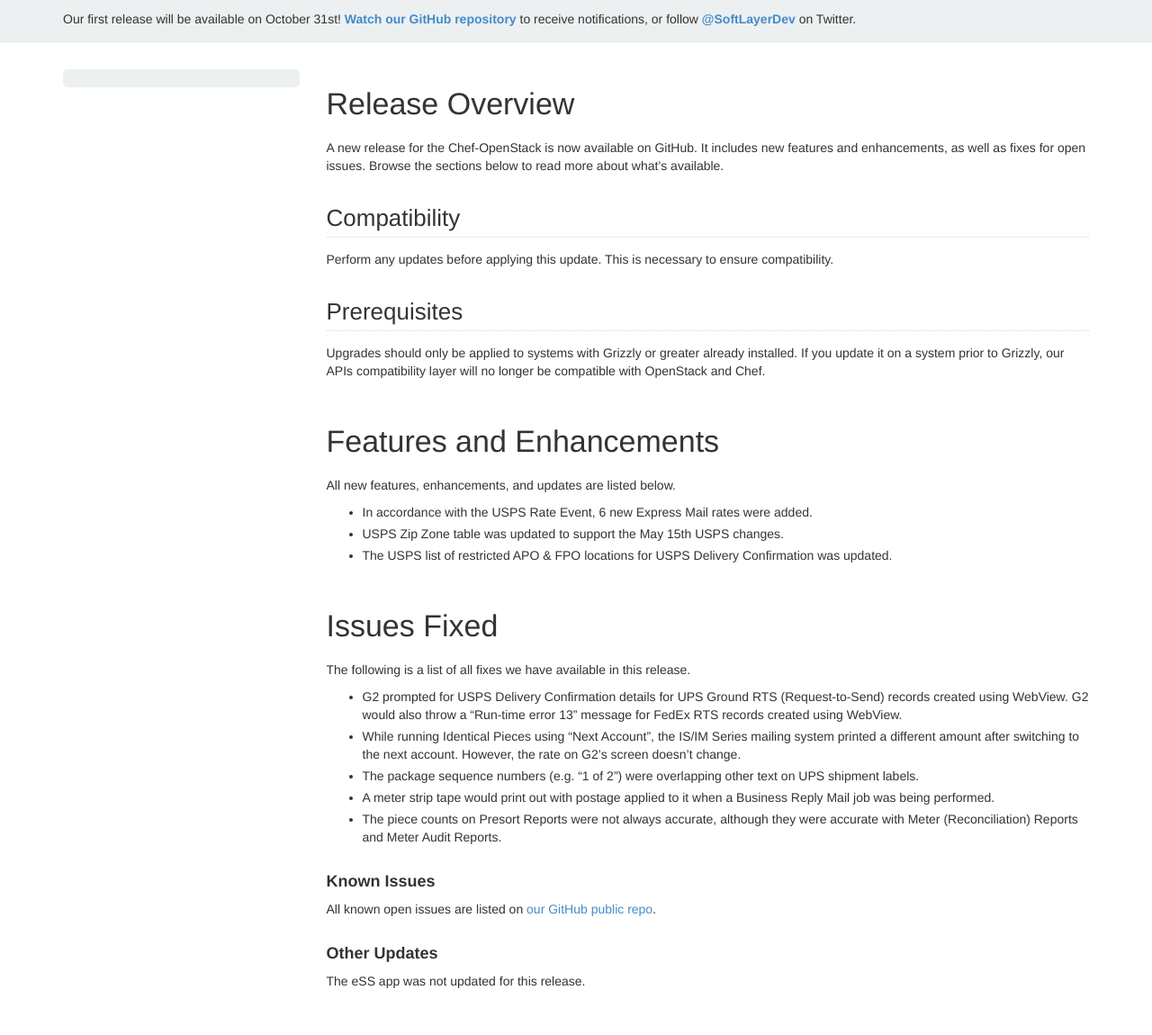
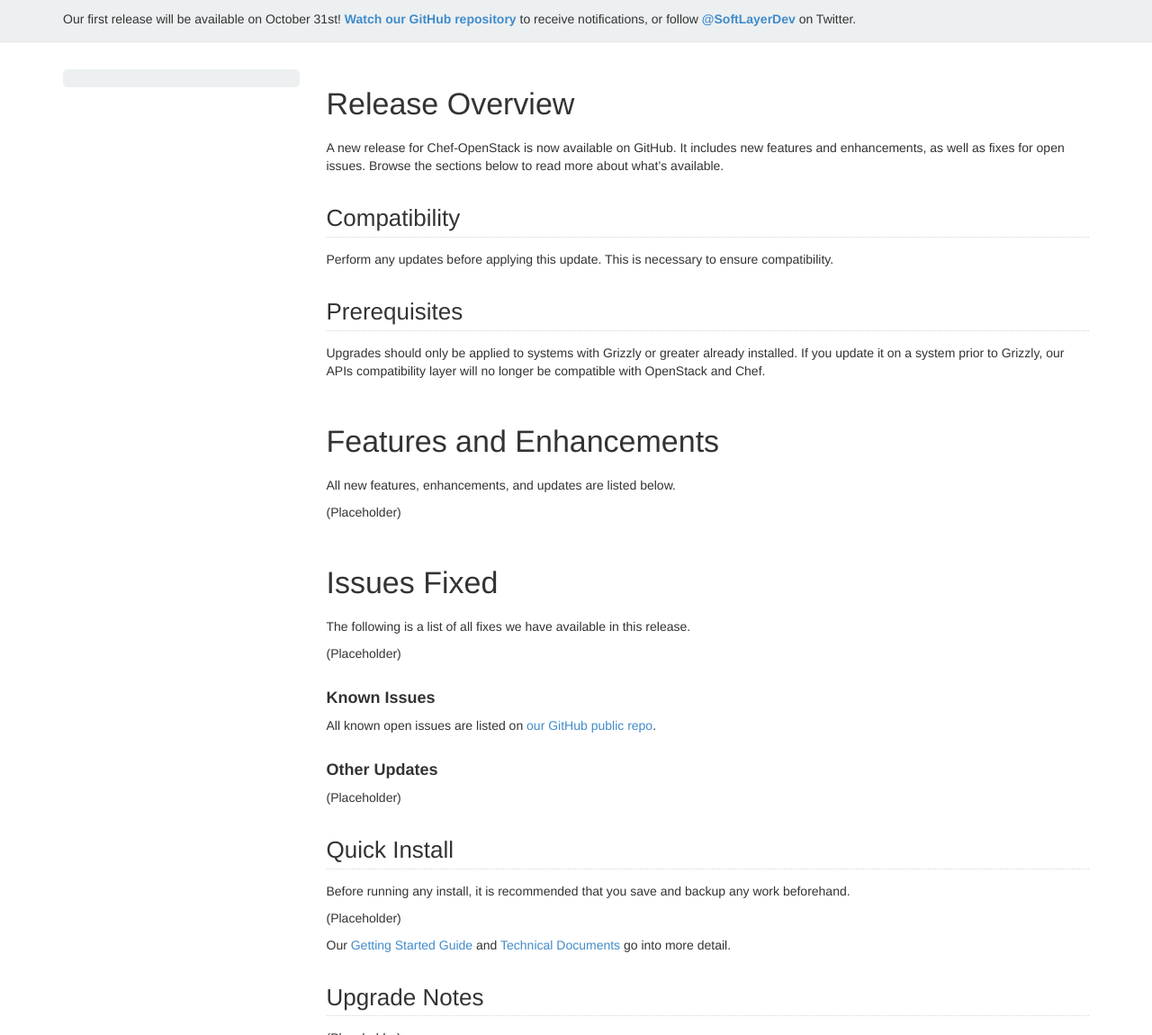
Before and after one commit to softlayer/chef-openstack, a Jekyll site: the page built from release-notes.html, in a window 1280 px wide and 1400 px high, cut to the strip 250-1400 px from the top of the window. Shown: the whole strip at 90% size. Built offline with Jekyll 4.4.1, drawn with Linux system fonts in a browser that asks for light colours; nearby versions of some CDN libraries; library files that are not in the unit come from our copies; comment, search, counter and statistics services are not loaded; some of the changed text lies outside the part shown.

Commit message:
Introduces pages formatted in .html rather than .md

```diff
--- a/_includes/nav-main.html
+++ b/_includes/nav-main.html
@@ -14,7 +14,7 @@
         <li><a href="{{ page.baseurl }}getting-started">Getting Started</a></li>
         <li><a href="{{ page.baseurl }}technical-documents">Technical Documents</a></li>
         <li><a href="{{ page.baseurl }}release-notes">Release Notes</a></li>
-        <li><a href="{{ page.baseurl }}project-page">Project Page</a></li>
+        <li><a href="{{ page.baseurl }}planning">Planning</a></li>
         <li><a href="{{ page.baseurl }}contributing">Contributing</a></li>
       </ul>
     </nav>
--- a/_layouts/page.html
+++ b/_layouts/page.html
@@ -30,8 +30,8 @@
                 {% include nav-technical-documents.html %}
               {% elsif page.slug == "release-notes" %}
                 {% include nav-release-notes.html %}
-              {% elsif page.slug == "project-page" %}
-                {% include nav-project-page.html %}
+              {% elsif page.slug == "planning" %}
+                {% include nav-planning.html %}
               {% elsif page.slug == "contributing" %}
                 {% include nav-contributing.html %}}
               {% endif %}
--- a/assets/css/page.css
+++ b/assets/css/page.css
@@ -171,7 +171,9 @@
 text-shadow:none;
 }
 
-
+.emb-card-iframe {
+margin: 0;
+}
 
 /*-- Colors --*/
 /*
--- a/contributing.html
+++ b/contributing.html
@@ -1,4 +1,4 @@
-  ---
+---
 layout: page
 title: Contributing
 slug: contributing
--- /dev/null
+++ b/release-notes.html
@@ -0,0 +1,51 @@
+---
+layout: page
+title: Release Notes
+slug: release-notes
+lead: "A terse summary of recent changes, enhancements and fixes"
+baseurl: "../"
+---
+
+<h1 id="overview">Release Overview</h1>
+
+	<p>A new release for Chef-OpenStack is now available on GitHub. It includes new features and enhancements, as well as fixes for open issues. Browse the sections below to read more about what&#8217;s available.</p>
+
+<h2 id="compatibility">Compatibility</h2>
+
+	<p>Perform any updates before applying this update. This is necessary to ensure compatibility.</p>
+
+<h2 class="prerequisites">Prerequisites</h2>
+
+	<p>Upgrades should only be applied to systems with Grizzly or greater already installed. If you update it on a system prior to Grizzly, our <span class="caps">API</span>s compatibility layer will no longer be compatible with OpenStack and Chef.</p>
+
+<h1 id="features">Features and Enhancements</h1>
+
+	<p>All new features, enhancements, and updates are listed below.</p>
+
+	<p>(Placeholder)</p>
+
+<h1 id="fixed">Issues Fixed</h1>
+
+	<p>The following is a list of all fixes we have available in this release.</p>
+
+	<p>(Placeholder)</p>
+
+<h3 id="knownissues">Known Issues</h3>
+
+	<p>All known open issues are listed on <a href="https://github.com/softlayer/softlayer-api-python-client/issues?milestone=1&amp;page=1&amp;state=open">our GitHub public repo</a>.</p>
+
+<h3 id="other">Other Updates</h3>
+
+	<p>(Placeholder)</p>
+
+<h2>Quick Install</h2>
+
+	<p>Before running any install, it is recommended that you save and backup any work beforehand.</p>
+
+	<p>(Placeholder)</p>
+
+	<p>Our <a href="../getting-started">Getting Started Guide</a> and <a href="../technical-documents">Technical Documents</a> go into more detail.</p>
+
+<h2>Upgrade Notes</h2>
+
+	<p>(Placeholder)</p>
--- a/release-notes.md
+++ /dev/null
@@ -1,60 +0,0 @@
----
-layout: page
-title: Release Notes
-slug: release-notes
-lead: "A terse summary of recent changes, enhancements and fixes"
-baseurl: "../"
----
-
-# Release Overview
-
-A new release for the {{ site.project }} is now available on GitHub. It includes new features and enhancements, as well as fixes for open issues. Browse the sections below to read more about what's available.
-
-## Compatibility
-
-Perform any updates before applying this update. This is necessary to ensure compatibility.
-
-## Prerequisites
-
-Upgrades should only be applied to systems with Grizzly or greater already installed. If you update it on a system prior to Grizzly, our APIs compatibility layer will no longer be compatible with OpenStack and Chef.
-
-# Features and Enhancements
-
-All new features, enhancements, and updates are listed below.
-
-- In accordance with the USPS Rate Event, 6 new Express Mail rates were added.
-- USPS Zip Zone table was updated to support the May 15th USPS changes.
-- The USPS list of restricted APO & FPO locations for USPS Delivery Confirmation was updated.
-
-# Issues Fixed
-
-The following is a list of all fixes we have available in this release.
-
-* G2 prompted for USPS Delivery Confirmation details for UPS Ground RTS (Request-to-Send) records created using WebView. G2 would also throw a “Run-time error 13” message for FedEx RTS records created using WebView.
-* While running Identical Pieces using “Next Account”, the IS/IM Series mailing system printed a different amount after switching to the next account. However, the rate on G2’s screen doesn't change.
-* The package sequence numbers (e.g. “1 of 2”) were overlapping other text on UPS shipment labels.
-* A meter strip tape would print out with postage applied to it when a Business Reply Mail job was being performed.
-* The piece counts on Presort Reports were not always accurate, although they were accurate with Meter (Reconciliation) Reports and Meter Audit Reports.
-
-### Known Issues
-
-All known open issues are listed on [our GitHub public repo](https://github.com/softlayer/softlayer-api-python-client/issues?milestone=1&page=1&state=open).
-
-### Other Updates
-
-The eSS app was not updated for this release.
-
-# Quick Install
-
-Before running any install, it is recommended that you save and backup any work beforehand.
-
-1. Download the installers from here.
-2. Save the .ZIP file anywhere on the computer that iMCM G2 will be installed on. Extract the .EXE from it.
-3. Double-click the .EXE file to start the installation.
-4. Follow the on-screen instructions. The installation program will then install all the necessary components.
-
-Our [Getting Started](../getting-started) guide or [Technical Documents](../technical-documents) go into more detail.
-
-# Upgrade Notes
-
-TBD
--- a/technical-documents.md
+++ b/technical-documents.html
@@ -5,5 +5,3 @@
 lead: "For those that want to know what's under the hood"
 baseurl: "../"
 ---
-
-# First Heading
```
Also changed, not shown: README.textile (added, +60 -0 lines), _includes/installing-openstack.md (deleted, +0 -296 lines), planning.html (added, +16 -0 lines), project-page.md (deleted, +0 -13 lines), README.md (deleted), _includes/nav-planning.html (added), _includes/nav-project-page.html (deleted).
